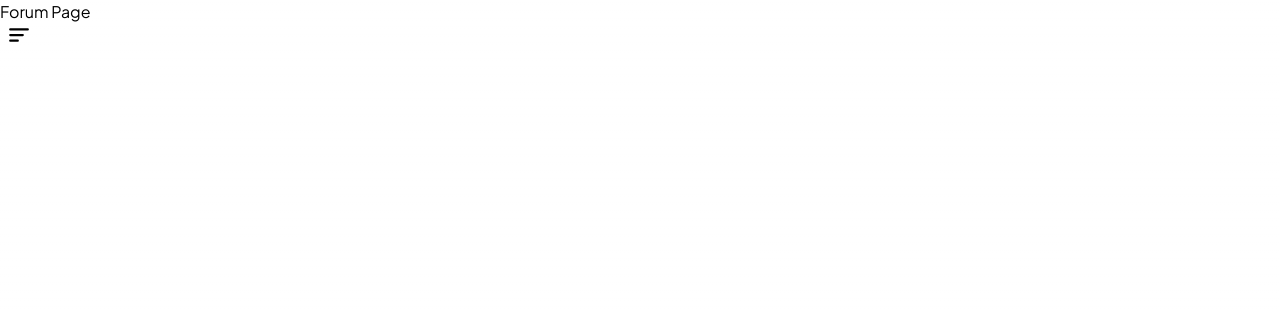
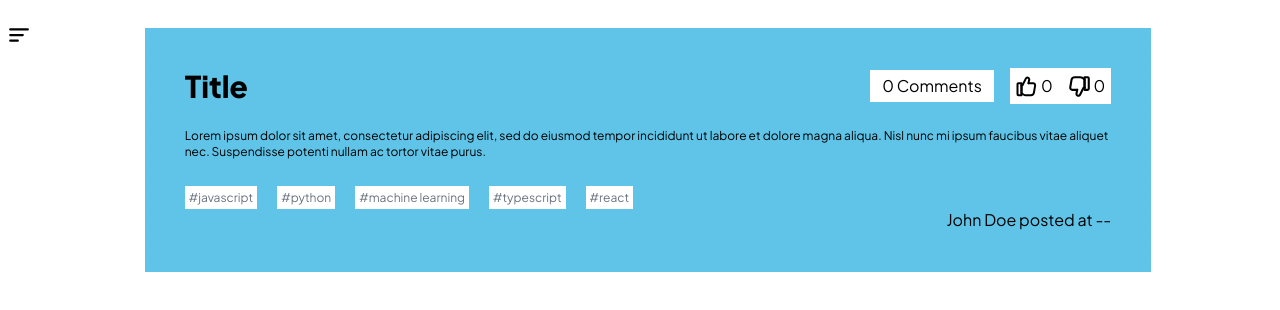
Before and after one commit to theg1239/ExamCooker, a Next.js app: page /forum in a window 1280 px wide. Shown: the top 310 px of the page. Built offline with nearby package versions, Linux system fonts and the light colour scheme.

Commit message:
feat:Forum card

```diff
--- /dev/null
+++ b/app/components/ForumCard.tsx
@@ -0,0 +1,47 @@
+//Forum Card
+
+import { NumberOfComments } from "@/app/components/forumpost/CommentContainer";
+import TagContainer from "@/app/components/forumpost/TagContainer";
+import { DislikeButton, LikeButton } from "@/app/components/common/Buttons";
+
+import jsonData from "@/temp/testdata.json";
+
+const tags: any[] = jsonData.tags;
+
+export default function ForumCard({ title, desc }: { title: string, desc: string }) {
+    let lorem: string = "Lorem ipsum dolor sit amet, consectetur adipiscing elit, sed do eiusmod tempor incididunt ut labore et dolore magna aliqua. Nisl nunc mi ipsum faucibus vitae aliquet nec. Suspendisse potenti nullam ac tortor vitae purus.";
+
+    return (
+            <div className="flex pl-11 pr-7 pt-7 justify-center text-black">
+            <div className="bg-[#5FC4E7] p-5 md:p-10 size-full md:size-5/6">
+
+                <div className="flex justify-between items-center">
+
+                    <h2 className="font-extrabold text-3xl md-text-xl">Title</h2>
+                    <div className="flex items-center space-x-4">
+                        <div className="bg-white p-1 hidden md:block">
+                            <NumberOfComments />
+                        </div>
+                        <div className="flex space-x-2 p-0.5 bg-white">
+                                <LikeButton />
+                                <DislikeButton />
+                        </div>
+                    </div>
+                </div>
+
+                <br></br>
+                <p className="text-xs">{lorem}</p>
+                <br></br>
+
+                <div className="flex justify-between items-center sm:w-2/3 md:w-full">
+                    <div className="sm:w-2/3 md:flex md:w-full md:justify-between">
+                        <TagContainer tags={tags} />
+                    </div>
+                </div>
+                <div className="text-xs text-right">
+                        <p>John Doe posted at --</p>
+                </div>
+            </div>
+        </div>
+    );
+}
--- a/app/forum/page.tsx
+++ b/app/forum/page.tsx
@@ -1,3 +1,18 @@
-export default function Page(){
+//Dummy forum page to view moi forum card
+
+/* export default function Page(){
     return(<>Forum Page</>);
-}
+} */
+
+import React from 'react';
+import ForumCard from '../components/ForumCard';
+
+const Home: React.FC = () => {
+  return (
+    <div>
+      <ForumCard title="Sample Forum Post" desc="This is a description of the forum post." />
+    </div>
+  );
+};
+
+export default Home;
```
